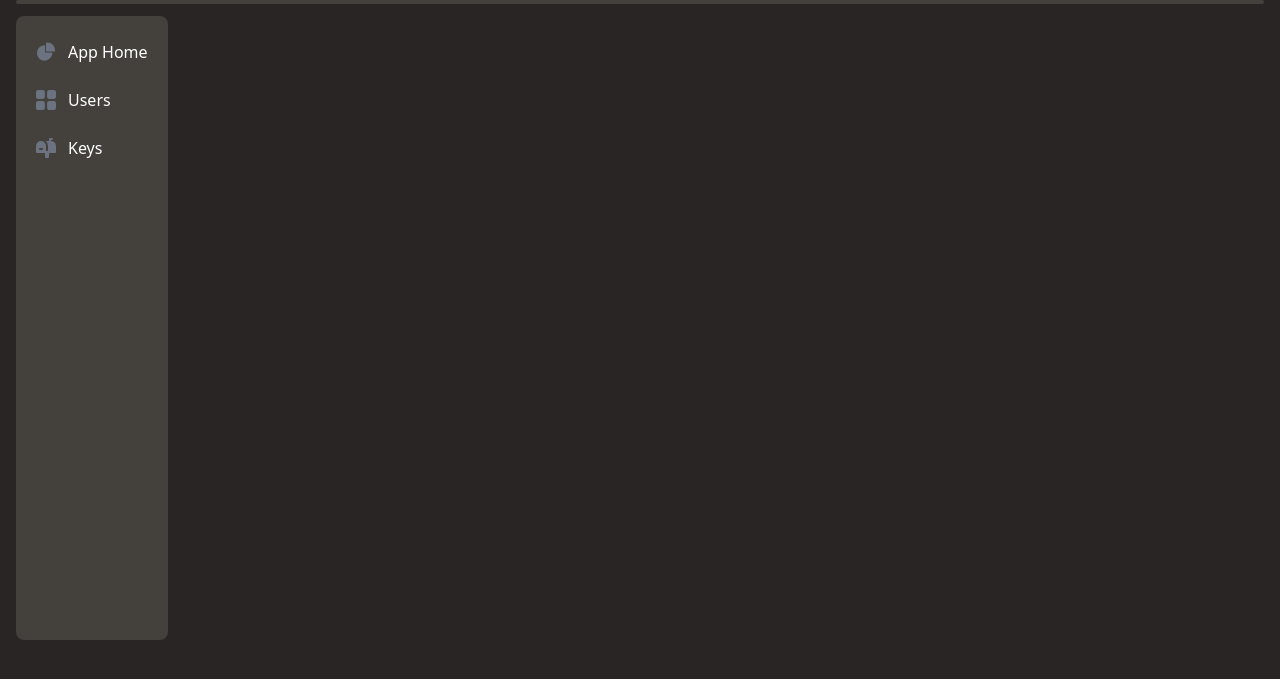
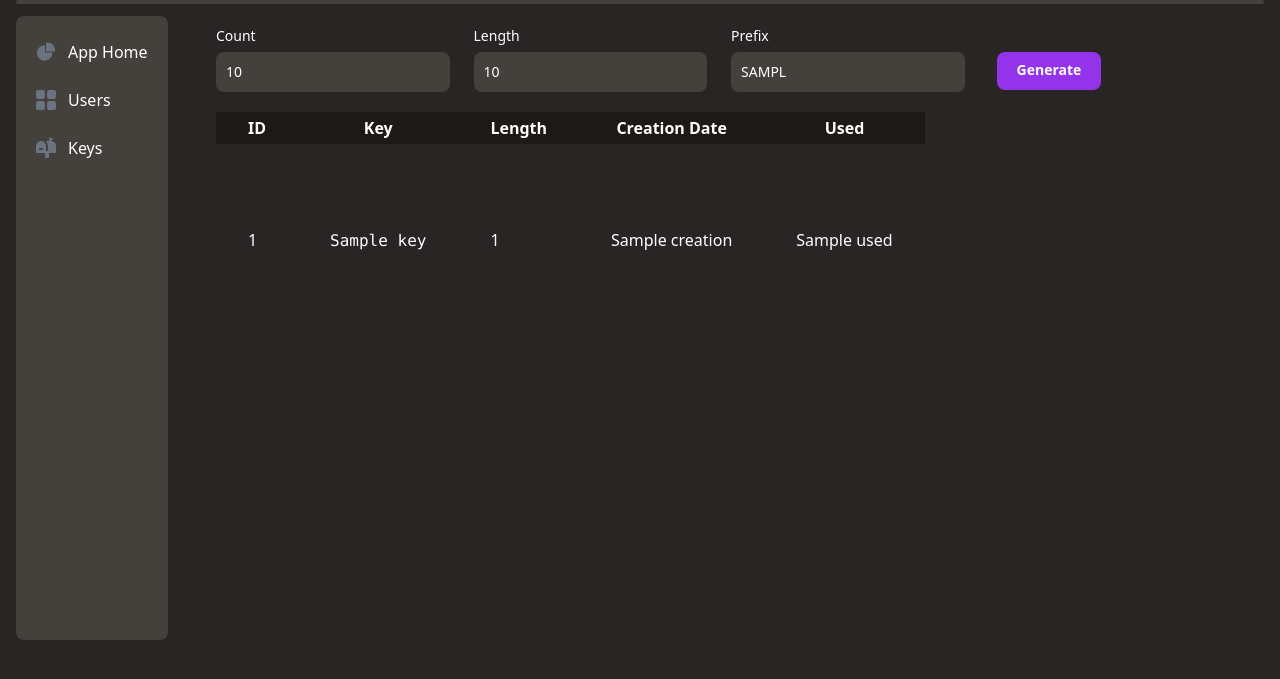
Before and after one commit to mitoiscool/boron, a Flask app: template boron/templates/panel/app/keys.html in a window 1280 px wide. Shown: the part 80-759 px from the top of the page. Run offline with Flask 3, Linux system fonts and the light colour scheme; the template is opened without the code that fills it: most values are stand-ins (such as "Sample title", 1, 10 or a date in 2020); parts of the project's set-up code (start-up, migrations or seed data) failed here and were passed over; some libraries are stand-ins or nearby versions.

Commit message:
implement key generation

```diff
--- a/boron/routes/application.py
+++ b/boron/routes/application.py
@@ -9,14 +9,14 @@ from flask import (
     current_app,
 )
 from loguru import logger
-from boron.util.authenticator import logged_in, session, get_dev
+from boron.util.authenticator import get_dev
 from boron.util.db import query
 from boron.util.apputil import (
-    owns_app,
     select_app,
     delete_application,
     get_application_users,
-    get_application_keys,
+    get_app_keys,
+    gen_keys,
 )
 
 application = Blueprint("application", __name__, url_prefix="/applications/")
@@ -24,10 +24,6 @@ application = Blueprint("application", __name__, url_prefix="/applications/")
 
 @application.get("home")
 def dev_home():
-    print(request.cookies.get("session"))
-    if not logged_in(session()):
-        return make_response(redirect(url_for("auth.get_login")))
-
     dev = get_dev()
 
     apps = query(
@@ -44,9 +40,7 @@ def create_app():
     Form args:
     appname
     """
-
-    if not logged_in():
-        return make_response(redirect(url_for("auth.get_login")))
+    dev = get_dev()
 
     appName = request.form.get("appname")
     if not appName:
@@ -65,9 +59,6 @@ def create_app():
 # Delete app (post)
 @application.post("<int:appid>/delete")
 def delete_app(appid: int):
-    if not logged_in():
-        return make_response(redirect(url_for("auth.get_login")))
-
     dev = get_dev()
 
     delete_application(dev, appid)
@@ -78,15 +69,9 @@ def delete_app(appid: int):
 # App home page
 @application.get("<int:appid>/view")
 def get_app(appid: int):
-    if not logged_in():
-        return make_response(redirect(url_for("auth.get_login")))
-
     dev = get_dev()
 
-    if not owns_app(dev, appid):
-        return abort(403)
-
-    app = select_app(appid)
+    app = select_app(dev, appid)
 
     return render_template("panel/app/app_home.html", dev=dev, app=app, page=1)
 
@@ -94,15 +79,9 @@ def get_app(appid: int):
 # App users page
 @application.get("<appid>/users/")
 def get_app_user(appid):
-    if not logged_in():
-        return make_response(redirect(url_for("auth.get_login")))
-
     dev = get_dev()
 
-    if not owns_app(dev, appid):
-        return abort(403)
-
-    app = select_app(appid)
+    app = select_app(dev, appid)
 
     return render_template(
         "panel/app/users.html",
@@ -114,21 +93,34 @@ def get_app_user(appid):
 
 
 # App keys page
-@application.get("<appid>/keys/")
+@application.get("<int:appid>/keys/")
 def get_app_key(appid):
-    if not logged_in():
-        return make_response(redirect(url_for("auth.get_login")))
-
     dev = get_dev()
 
-    if not owns_app(dev, appid):
-        return abort(403)
-
-    keys = get_application_keys(dev, appid)
+    keys = get_app_keys(dev, appid)
 
     return render_template(
-        "panel/app/keys.html", dev=dev, keys=keys, page=3, app=select_app(appid)
+        "panel/app/keys.html", dev=dev, keys=keys, page=3, app=select_app(dev, appid)
     )
+
+
+@application.post("<int:appid>/keys")
+def post_app_key(appid):
+    dev = get_dev()
+    form = request.form
+    try:
+        count, length, prefix = (
+            int(form.get("count")),
+            int(form.get("length")),
+            form.get("prefix"),
+        )
+        if not prefix:
+            prefix = "BORON"
+        assert len(prefix) == 5
+    except Exception:
+        return abort(400)
+    gen_keys(dev, appid, count, length, prefix)
+    return redirect(url_for("application.get_app_key", appid=appid))
 
 
 # @application.context_processor
--- a/boron/routes/auth.py
+++ b/boron/routes/auth.py
@@ -9,7 +9,7 @@ from flask import (
     make_response,
 )
 from loguru import logger
-from boron.util.authenticator import login as lgn, logout as lgo, session
+from boron.util.authenticator import login as lgn, logout as lgo, get_dev
 
 
 auth = Blueprint("auth", __name__, url_prefix="/auth/")
@@ -46,5 +46,5 @@ def login():
 
 @auth.route("logout")
 def logout():
-    lgo(session())
+    lgo(get_dev().session)
     return make_response(redirect("/"))
--- a/boron/static/css/custom.css
+++ b/boron/static/css/custom.css
@@ -47,3 +47,34 @@
         /* #a8a29e */
     ;
 }
+
+.b-btn {
+    --tw-bg-opacity: 1;
+    background-color: rgb(147 51 234 / var(--tw-bg-opacity))
+        /* #9333ea */
+    ;
+    --tw-text-opacity: 1;
+    color: rgb(255 255 255 / var(--tw-text-opacity))
+        /* #ffffff */
+    ;
+    border-radius: 0.5rem /* 8px */;
+    font-weight: 600;
+    justify-content: center;
+    padding-top: 0.5rem /* 8px */;
+    padding-bottom: 0.5rem /* 8px */;
+    padding-left: 0.75rem /* 12px */;
+    padding-right: 0.75rem /* 12px */;
+    font-size: 0.875rem /* 14px */;
+    line-height: 1.25rem /* 20px */;
+    width: 100%;
+    outline: 2px solid transparent;
+    outline-offset: 2px;
+    display: inline-flex;
+}
+
+.b-btn:hover {
+    --tw-bg-opacity: 1;
+    background-color: rgb(168 85 247 / var(--tw-bg-opacity))
+        /* #a855f7 */
+    ;
+}
--- a/boron/templates/auth/login.html
+++ b/boron/templates/auth/login.html
@@ -51,7 +51,7 @@
           </div>
         </div>
         <div>
-          <button type="submit" class="b-accent flex w-full justify-center rounded-md px-3 py-1.5 text-sm font-semibold leading-6 shadow-sm focus-visible:outline focus-visible:outline-2 focus-visible:outline-offset-2 focus-visible:outline-purple-600">Sign in</button>
+          <button type="submit" class="b-btn flex leading-6 shadow-sm focus-visible:outline focus-visible:outline-2 focus-visible:outline-offset-2 focus-visible:outline-purple-600">Sign in</button>
         </div>
       </form>
       <p class="mt-10 text-center text-sm text-white">
--- a/boron/templates/panel/app/keys.html
+++ b/boron/templates/panel/app/keys.html
@@ -1 +1,61 @@
 {% extends 'base.html' %}
+{% block head %}
+  <title>Keys - App: {{ app.name }}</title>
+{% endblock %}
+{% block body %}
+  <section>
+    <form action="{{ url_for('application.post_app_key', appid=app.id) }}" method="post">
+      <div class="m-2 grid grid-cols-4 gap-x-6 sm:grid-cols-8 text-white w-fit">
+        <div class="col-span-2">
+          <label for="count-input" class="block text-sm font-medium leading-6">Count</label>
+          <input type="number" name="count" id="count-input" required class="b-input mt-1" value="10" />
+        </div>
+
+        <div class="col-span-2">
+          <label for="length-input" class="block text-sm font-medium leading-6">Length</label>
+          <input type="number" name="length" id="length-input" required class="b-input mt-1" value="10" />
+        </div>
+
+        <div class="col-span-2">
+          <label for="prefix-input" class="block text-sm font-medium leading-6">Prefix</label>
+          <input type="text" name="prefix" id="prefix-input" class="b-input mt-1" minlength="5" maxlength="5" placeholder="BORON" value="{{ (app.name|upper + 'XXXXX')|batch(5)|first|join }}" />
+        </div>
+        <button type="submit" class="b-btn sm:col-span-1 m-2 mt-7 mb-0.5">Generate</button>
+      </div>
+    </form>
+    {% if keys %}
+      <div class="flex fixed flex-col top-16 mt-32 m-2 mb-4 w-auto bottom-16">
+        <div class="flex-grow overflow-auto">
+          <table class="relative w-full">
+            <thead class="bg-stone-900 sticky top-0 rounded-xl">
+              <tr>
+                <th class="px-8 p-1">ID</th>
+                <th class="px-8 p-1">Key</th>
+                <th class="px-8 p-1">Length</th>
+                <th class="px-8 p-1">Creation Date</th>
+                <th class="px-8 p-1">Used</th>
+              </tr>
+            </thead>
+            <tbody class="overflow-scroll h-48 divide-y divide-solid divide-stone-700">
+              {% for key in keys %}
+                <tr>
+                  <td class="px-8">{{ key.id }}</td>
+                  <td class="px-8">
+                    <code>{{ key.name }}</code>
+                  </td>
+                  <td class="px-8">{{ key.length }}</td>
+                  <td class="px-8">{{ key.creation }}</td>
+                  <td class="px-8">{{ key.used }}</td>
+                </tr>
+              {% endfor %}
+            </tbody>
+          </table>
+        </div>
+      </div>
+    {% else %}
+      <div class="flex justify-center mt-16">
+        <p class="text-stone-400">There is currently no key for application {{ app.name }}.</p>
+      </div>
+    {% endif %}
+  </section>
+{% endblock %}
--- a/boron/templates/panel/panel_home.html
+++ b/boron/templates/panel/panel_home.html
@@ -79,7 +79,7 @@
                             </div>
                             <div class="bg-red-800 px-4 py-3 sm:flex sm:flex-row-reverse sm:px-6">
                               <button type="submit" class="outline-none inline-flex w-full justify-center rounded-lg text-white bg-red-950 px-3 py-2 text-sm font-semibold shadow-sm hover:bg-red-900 sm:ml-3 sm:w-auto">Delete</button>
-                              <button type="button" onclick="reveal('#delete-app')" class="outline-none mt-3 inline-flex w-full justify-center rounded-lg bg-white px-3 py-2 text-sm font-semibold text-black shadow-sm hover:bg-stone-200 sm:mt-0 sm:w-auto">Cancel</button>
+                              <button type="button" onclick="reveal('#delete-app')" class="b-btn mt-3 bg-white text-black shadow-sm hover:bg-stone-200 sm:mt-0 sm:w-auto">Cancel</button>
                             </div>
                           </div>
                         </div>
@@ -125,8 +125,8 @@
               </div>
             </div>
             <div class="bg-stone-800 px-4 py-3 sm:flex sm:flex-row-reverse sm:px-6">
-              <button type="submit" class="inline-flex w-full justify-center rounded-lg b-accent px-3 py-2 text-sm font-semibold shadow-sm hover:bg-purple-500 sm:ml-3 sm:w-auto">Create</button>
-              <button type="button" onclick="reveal('#create-app')" class="mt-3 inline-flex w-full justify-center rounded-lg bg-white px-3 py-2 text-sm font-semibold text-gray-900 shadow-sm ring-1 ring-inset ring-gray-300 hover:bg-gray-50 sm:mt-0 sm:w-auto">Cancel</button>
+              <button type="submit" class="b-btn shadow-sm sm:ml-3 sm:w-auto">Create</button>
+              <button type="button" onclick="reveal('#create-app')" class="b-btn text-black bg-white hover:bg-stone-200 mt-3 shadow-sm sm:mt-0 sm:w-auto">Cancel</button>
             </div>
           </div>
         </div>
```
Also changed, not shown: boron/util/apputil.py (+12 -11 lines), boron/util/authenticator.py (+17 -40 lines), boron/util/general.py (+8 -5 lines).
